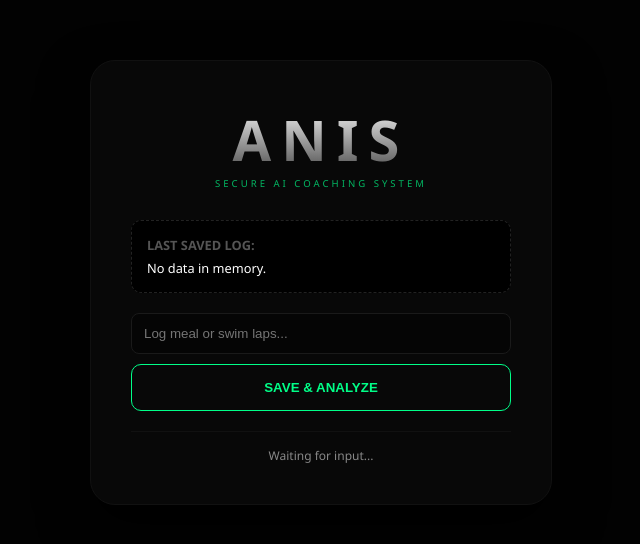
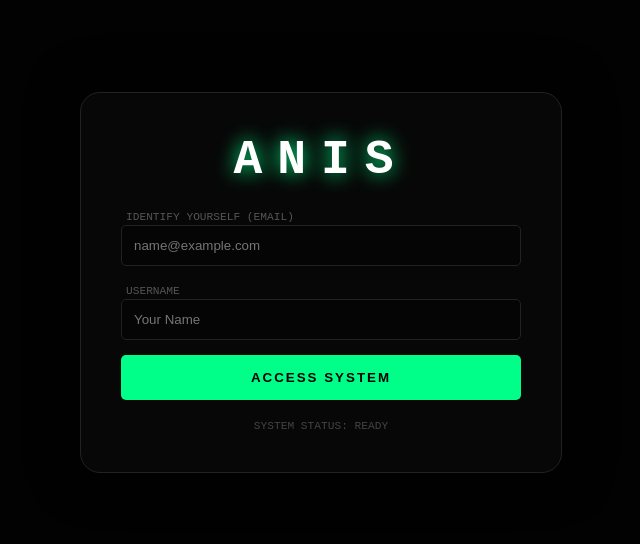
Before and after one commit to anishedjazi10-byte/Anis-Coach, a plain HTML site: page index.html in a window 1280 px wide. Shown: the part 118-662 px from the top of the page, without its empty margins (319-959 px from the left). Drawn offline with Linux system fonts and the light colour scheme.

Commit message:
Update index.html

```diff
--- a/index.html
+++ b/index.html
@@ -3,70 +3,113 @@
 <head>
     <meta charset="UTF-8">
     <meta name="viewport" content="width=device-width, initial-scale=1.0">
-    <title>ANIS | PRO AI COACH</title>
+    <title>ANIS | AI SYSTEM LOGIN</title>
     <style>
-        body { background: #020202; color: #fff; font-family: 'Segoe UI', sans-serif; display: flex; justify-content: center; align-items: center; min-height: 100vh; margin: 0; }
-        .card { background: #080808; padding: 40px; border-radius: 25px; border: 1px solid #111; text-align: center; width: 380px; box-shadow: 0 20px 50px #000; }
-        h1 { font-size: 3.5rem; letter-spacing: 10px; margin: 0; background: linear-gradient(#fff, #444); -webkit-background-clip: text; -webkit-text-fill-color: transparent; font-weight: 900; }
-        .tag { color: #00ff88; font-size: 0.6rem; letter-spacing: 3px; margin-bottom: 30px; text-transform: uppercase; opacity: 0.7; }
+        :root { --neon: #00ff88; --bg: #020202; }
+        body { background: var(--bg); color: #fff; font-family: 'Courier New', monospace; display: flex; justify-content: center; align-items: center; min-height: 100vh; margin: 0; }
 
-        .db-box { background: #000; border: 1px dashed #222; padding: 15px; border-radius: 10px; margin-bottom: 20px; text-align: left; font-size: 0.8rem; }
-        .db-title { color: #555; font-weight: bold; margin-bottom: 5px; display: block; }
+        .card {
+            background: rgba(8, 8, 8, 0.95); padding: 40px; border-radius: 20px; border: 1px solid #222;
+            width: 400px; text-align: center; box-shadow: 0 0 50px #000;
+        }
 
-        input { width: 100%; background: #050505; border: 1px solid #1a1a1a; padding: 12px; color: #00ff88; border-radius: 8px; margin-bottom: 10px; box-sizing: border-box; outline: none; }
-        .btn { width: 100%; padding: 15px; background: transparent; border: 1px solid #00ff88; color: #00ff88; border-radius: 10px; cursor: pointer; font-weight: 900; transition: 0.4s; text-transform: uppercase; }
-        .btn:hover { background: #00ff88; color: #000; box-shadow: 0 0 30px rgba(0,255,136,0.3); }
+        .user-profile { background: #000; border: 1px solid var(--neon); padding: 10px; border-radius: 10px; margin-bottom: 20px; display: none; font-size: 0.8rem; color: var(--neon); }
 
-        #history { color: #888; margin-top: 20px; font-size: 0.75rem; border-top: 1px solid #111; padding-top: 15px; }
+        h1 { font-size: 3rem; letter-spacing: 15px; margin: 0; color: #fff; text-shadow: 0 0 20px var(--neon); }
+
+        .form-group { margin-top: 20px; text-align: left; }
+        label { font-size: 0.7rem; color: #555; text-transform: uppercase; margin-left: 5px; }
+
+        input {
+            width: 100%; padding: 12px; background: #050505; border: 1px solid #222;
+            color: var(--neon); border-radius: 5px; margin-bottom: 15px; box-sizing: border-box; outline: none;
+        }
+
+        .btn {
+            width: 100%; padding: 15px; background: var(--neon); border: none;
+            color: #000; font-weight: bold; border-radius: 5px; cursor: pointer;
+            text-transform: uppercase; letter-spacing: 2px;
+        }
+
+        #aiStatus { font-size: 0.7rem; color: #444; margin-top: 20px; }
     </style>
 </head>
 <body>
 
     <div class="card">
+        <div id="userBadge" class="user-profile"></div>
         <h1>ANIS</h1>
-        <div class="tag">SECURE AI COACHING SYSTEM</div>
 
-        <div class="db-box">
-            <span class="db-title">LAST SAVED LOG:</span>
-            <div id="savedData">No data in memory.</div>
+        <div id="loginForm">
+            <div class="form-group">
+                <label>Identify Yourself (Email)</label>
+                <input type="email" id="userEmail" placeholder="name@example.com">
+                <label>Username</label>
+                <input type="text" id="userName" placeholder="Your Name">
+            </div>
+            <button class="btn" onclick="registerUser()">Access System</button>
         </div>
 
-        <input type="text" id="userInput" placeholder="Log meal or swim laps...">
-        <button class="btn" onclick="saveAndAnalyze()">SAVE & ANALYZE</button>
+        <div id="mainSystem" style="display:none;">
+            <div class="form-group">
+                <label>Daily Performance Log</label>
+                <input type="text" id="activityInput" placeholder="Ex: 50m Butterfly - 28s">
+            </div>
+            <button class="btn" onclick="saveActivity()">Update Core</button>
+            <button style="margin-top:10px; background:transparent; color:#f44; border:1px solid #f44" class="btn" onclick="logout()">Logout</button>
+        </div>
 
-        <div id="history">Waiting for input...</div>
+        <div id="aiStatus">SYSTEM STATUS: READY</div>
     </div>
 
     <script>
-        // دالة لتحميل البيانات المحفوظة بمجرد فتح الموقع
+        // التحقق من وجود مستخدم مسجل عند فتح الموقع
         window.onload = function() {
-            const lastLog = localStorage.getItem('anisLastLog');
-            if (lastLog) {
-                document.getElementById('savedData').innerText = lastLog;
+            const savedEmail = localStorage.getItem('anisUserEmail');
+            const savedName = localStorage.getItem('anisUserName');
+            if (savedEmail) {
+                showDashboard(savedName, savedEmail);
             }
         };
 
-        function saveAndAnalyze() {
-            const input = document.getElementById('userInput').value;
-            const savedBox = document.getElementById('savedData');
-            const history = document.getElementById('history');
+        function registerUser() {
+            const email = document.getElementById('userEmail').value;
+            const name = document.getElementById('userName').value;
 
-            if (!input) {
-                alert("Please enter data first, Sir.");
+            if (!email || !name) {
+                alert("Sir, identification requires both Email and Name.");
                 return;
             }
 
-            // حفظ البيانات في ذاكرة المتصفح
-            const time = new Date().toLocaleString();
-            const logEntry = `${input} (Saved: ${time})`;
-            localStorage.setItem('anisLastLog', logEntry);
+            // حفظ بيانات المستخدم
+            localStorage.setItem('anisUserEmail', email);
+            localStorage.setItem('anisUserName', name);
 
-            // تحديث الواجهة
-            savedBox.innerText = logEntry;
-            history.innerHTML = ">> <b>AI COACH:</b> Data encrypted and saved. Analysis: Your current routine is optimizing your 50m freestyle speed.";
+            showDashboard(name, email);
+        }
 
-            // مسح الخانة بعد الحفظ
-            document.getElementById('userInput').value = "";
+        function showDashboard(name, email) {
+            document.getElementById('loginForm').style.display = 'none';
+            document.getElementById('mainSystem').style.display = 'block';
+
+            const badge = document.getElementById('userBadge');
+            badge.style.display = 'block';
+            badge.innerText = `ACTIVE USER: ${name.toUpperCase()} [${email}]`;
+            document.getElementById('aiStatus').innerText = "SYSTEM STATUS: LOGGED IN";
+        }
+
+        function saveActivity() {
+            const act = document.getElementById('activityInput').value;
+            if(act) {
+                localStorage.setItem('lastActivity', act);
+                document.getElementById('aiStatus').innerText = "CORE UPDATED: " + act;
+                document.getElementById('activityInput').value = "";
+            }
+        }
+
+        function logout() {
+            localStorage.clear();
+            location.reload();
         }
     </script>
 </body>
```
